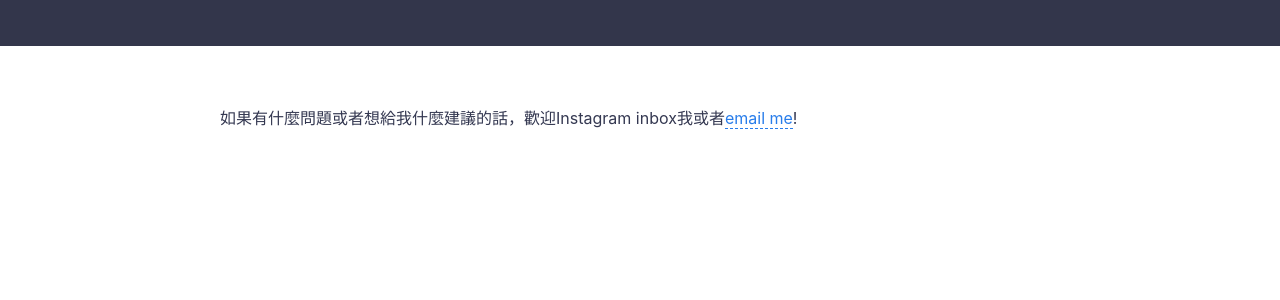
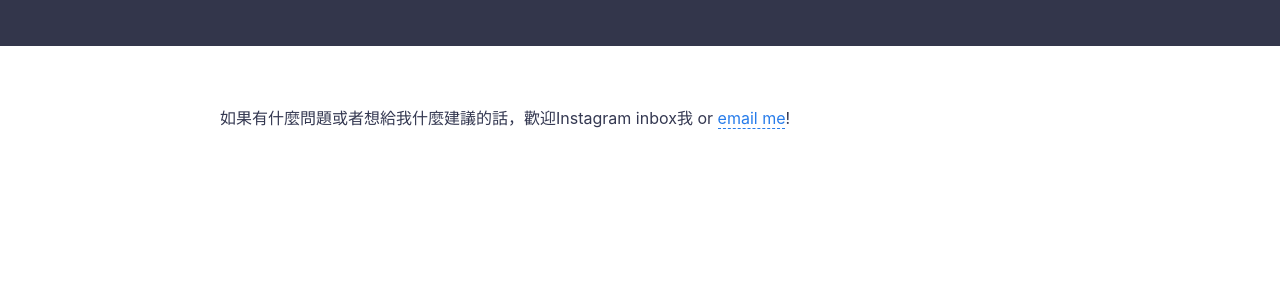
Before and after one commit to poi0905/blog, a Jekyll site: the page built from contact.md, in a window 1280 px wide. Shown: the part 214-514 px from the top of the page. Built offline with Jekyll 4.4.1, drawn with Linux system fonts in a browser that asks for light colours.

Commit message:
2020/7/2

```diff
--- a/contact.md
+++ b/contact.md
@@ -4,4 +4,4 @@ title: Contact
 permalink: /contact/
 ---
 
-如果有什麼問題或者想給我什麼建議的話，歡迎Instagram inbox我或者[email me](mailto:{{site.email}})!
+如果有什麼問題或者想給我什麼建議的話，歡迎Instagram inbox我 or [email me](mailto:{{site.email}})!
```
Also changed, not shown: assets/img/icons/favicon-16x16.png, assets/img/icons/favicon-32x32.png, assets/img/icons/favicon.ico.
